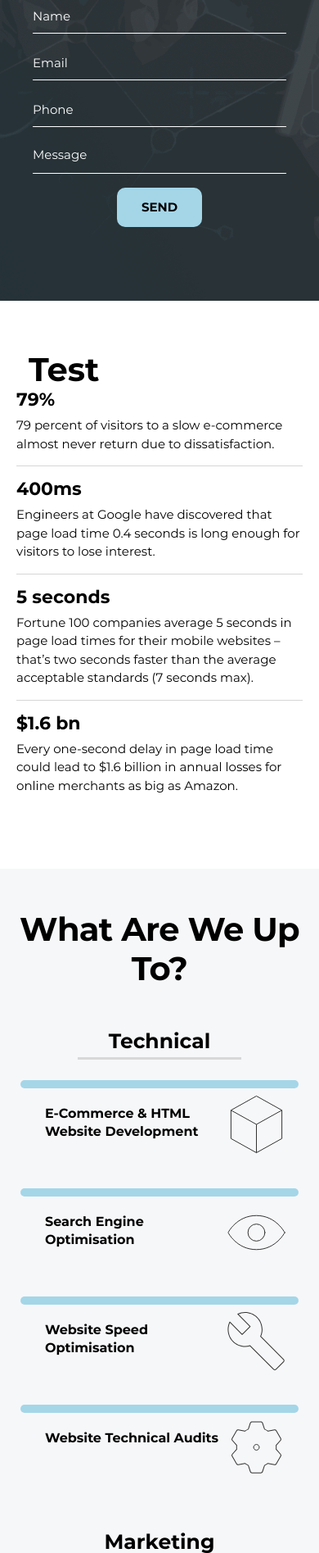
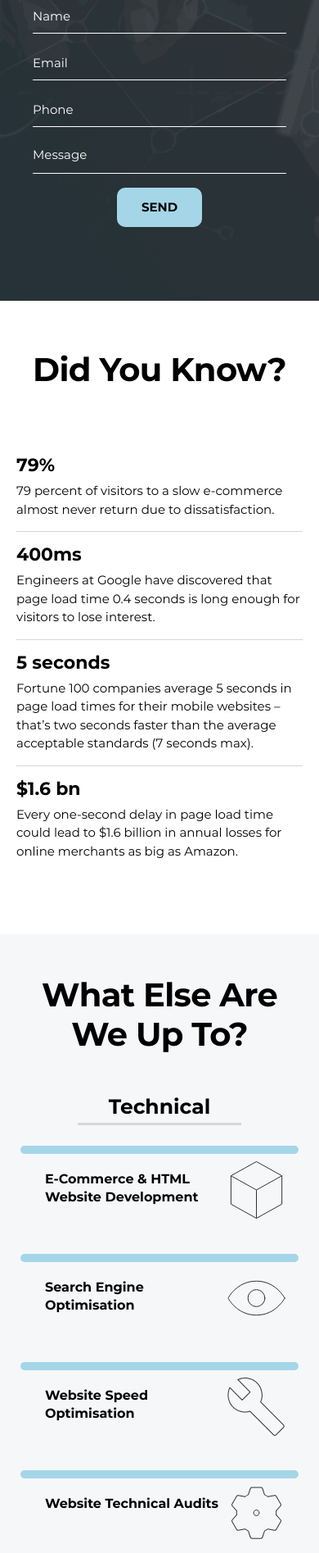
Before and after one commit to clouru/clouru-webpage, a PHP site: page / in a window 390 px wide. Shown: the part 463-2358 px from the top of the page at 82% size. Run offline with PHP 8.4, Linux system fonts and the light colour scheme.

Commit message:
Added heading text to fact section & updates to CSS

```diff
--- a/assets/css/style.css
+++ b/assets/css/style.css
@@ -1040,6 +1040,12 @@ ul li {
   margin-bottom: 24px;
   display: inline-block;
 }
+.fact-content h2 {
+  letter-spacing: -0.7px;
+  margin-bottom: 80px;
+  /* display: inline-block; */
+  text-align: center
+}
 .popup-main,
 .popup-main1 {
   position: fixed;
@@ -2202,17 +2208,17 @@ body.open-custom-popup .site-header.allot-position {
   flex-wrap: wrap;
   align-items: flex-end;
 }
-.digital-clouru .number-section {
+.digital-clouru .fact-section {
   background: #f3f3f3;
-  padding: 100px 0;
+  padding: 75px 0;
 }
 .digital-clouru .nums ul li p {
   margin: 0;
 }
-.digital-clouru .clutch-pg .number-section {
+.digital-clouru .clutch-pg .fact-section {
   background: #fff;
 }
-.digital-clouru .clutch-pg .number-section .container {
+.digital-clouru .clutch-pg .fact-section .container {
   max-width: 1400px;
 }
 .digital-clouru .nums ul li h4 {
@@ -2269,7 +2275,7 @@ body.open-custom-popup .site-header.allot-position {
   .digital-clouru .banner .left-side p {
     font-size: 15px;
   }
-  .digital-clouru .clutch-pg .number-section {
+  .digital-clouru .clutch-pg .fact-section {
     padding: 60px 0;
   }
   .digital-clouru .clutch-pg .nums ul li {
@@ -2327,7 +2333,7 @@ body.open-custom-popup .site-header.allot-position {
 .clutch-pg .banner .container {
   max-width: 1300px;
 }
-.clutch-pg .number-section {
+.clutch-pg .fact-section {
   padding-bottom: 100px;
 }
 .clutch-pg .popup-main h2 {
@@ -2337,13 +2343,13 @@ body.open-custom-popup .site-header.allot-position {
   max-width: 1000px;
 }
 @media (max-width: 1200px) {
-  .clutch-pg .number-section {
+  .clutch-pg .fact-section {
     padding: 80px 0;
   }
   .clutch-pg .popup-main h2 {
     font-size: 30px;
   }
-  .clutch-pg .number-section {
+  .clutch-pg .fact-section {
     padding-bottom: 30px;
   }
   .clutch-pg .nums ul li {
--- a/index.html
+++ b/index.html
@@ -108,10 +108,10 @@
           </div>
         </section>
 
-        <section class="number-section">
+        <section class="fact-section">
           <div class="container">
-            <div class="col-sm-8 left-side">
-              <h2>Test</h2>
+            <div class="fact-content">
+              <h2>Did You Know?</h2>
             </div>
             <div class="row">
               <div class="nums col-md-12">
@@ -144,7 +144,8 @@
             <div class="heading-content ">
               <h2 class="">
                 <!-- <i class="clouru-shape"></i> -->
-                What Are We Up To?</h2>
+                What Else Are We Up To?
+              </h2>
             </div>
             <div class="row service-wrap">
               <div class="">
```
